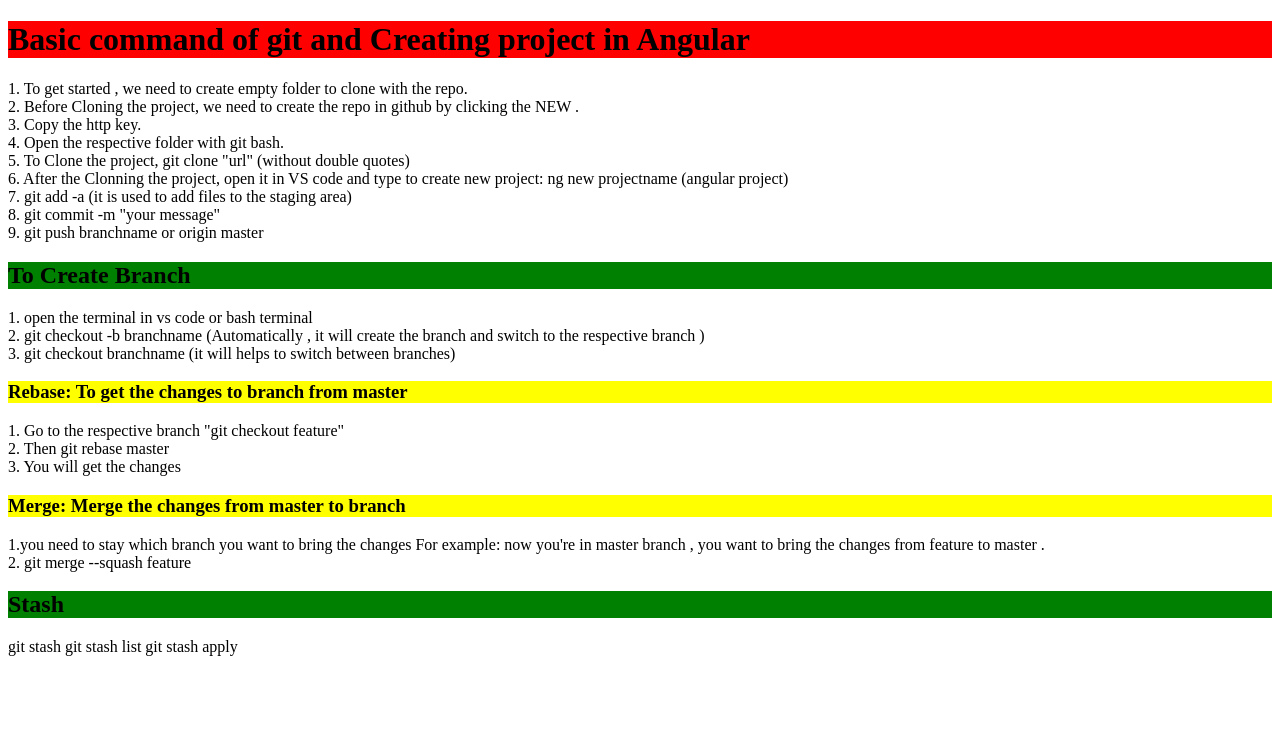
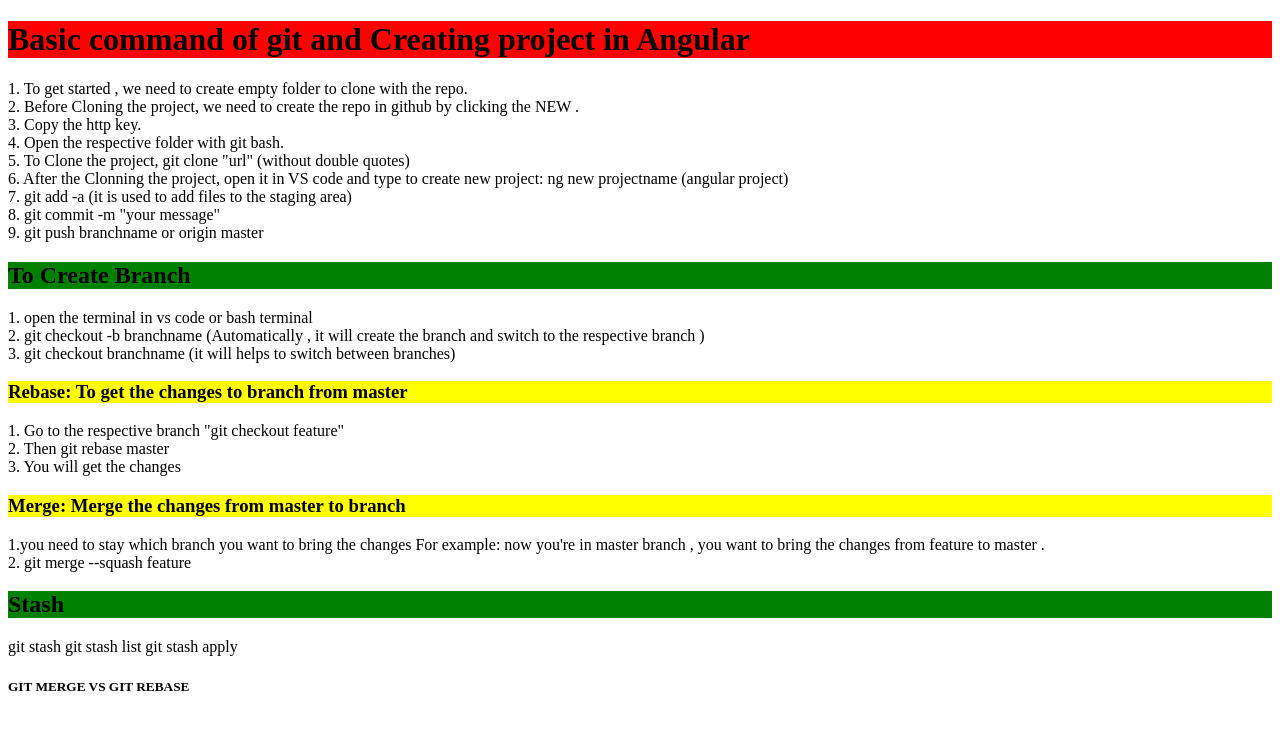
Before and after one commit to Irshmincer/study_git, an Angular app: page / in a window 1280 px wide. Shown: the top 730 px of the page. Built offline with nearby package versions, Linux system fonts and the light colour scheme.

Commit message:
test1 created for rebase

```diff
--- a/src/app/app.component.html
+++ b/src/app/app.component.html
@@ -41,3 +41,4 @@
    git stash list
    git stash apply
 </p>
+ <h5>GIT MERGE VS GIT REBASE</h5>
```
